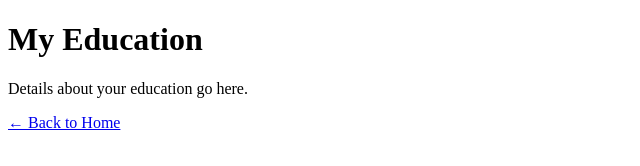
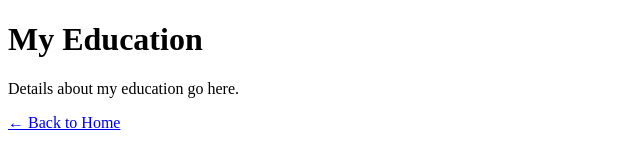
Before and after one commit to harshyadav19/harshyadav19.github.io, a plain HTML site: page education.html in a window 1280 px wide. Shown: the full height of the page, 0-640 px from the left. Drawn offline with Linux system fonts and the light colour scheme.

Commit message:
education.html

```diff
--- a/education.html
+++ b/education.html
@@ -7,7 +7,7 @@
 </head>
 <body>
   <h1>My Education</h1>
-  <p>Details about your education go here.</p>
+  <p>Details about my education go here.</p>
   <a href="index.html">← Back to Home</a>
 </body>
 </html>
```
